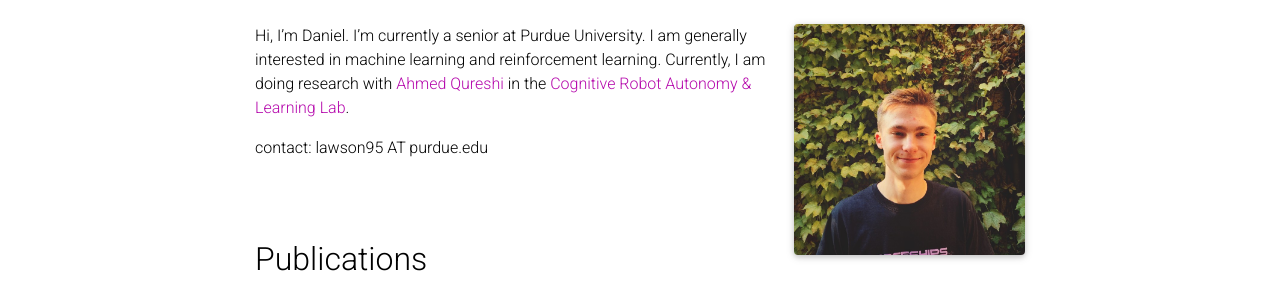
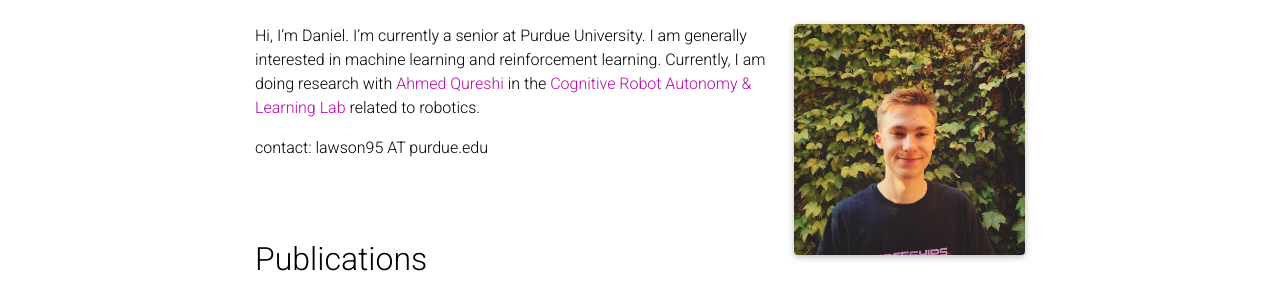
Before and after one commit to daniellawson9999/portfolio, a Jekyll site: the page built from _pages/about.md, in a window 1280 px wide and 1355 px high. Shown: the part 144-435 px from the top of the window. Built offline with Jekyll 4.4.1, drawn with Linux system fonts in a browser that asks for light colours; comment, search, counter and statistics services are not loaded; a style sheet for code colours, icons or effects is not loaded.

Commit message:
Update about.md

```diff
--- a/_pages/about.md
+++ b/_pages/about.md
@@ -18,7 +18,7 @@
 social: true  # includes social icons at the bottom of the page
 ---
 
-Hi, I'm Daniel. I'm currently a senior at Purdue University. I am generally interested in machine learning and reinforcement learning. Currently, I am doing research with [Ahmed Qureshi](https://qureshiahmed.github.io/) in the [Cognitive Robot Autonomy & Learning Lab](https://corallab.net/).
+Hi, I'm Daniel. I'm currently a senior at Purdue University. I am generally interested in machine learning and reinforcement learning. Currently, I am doing research with [Ahmed Qureshi](https://qureshiahmed.github.io/) in the [Cognitive Robot Autonomy & Learning Lab](https://corallab.net/) related to robotics.
 
 contact: lawson95 AT purdue.edu
 
```
